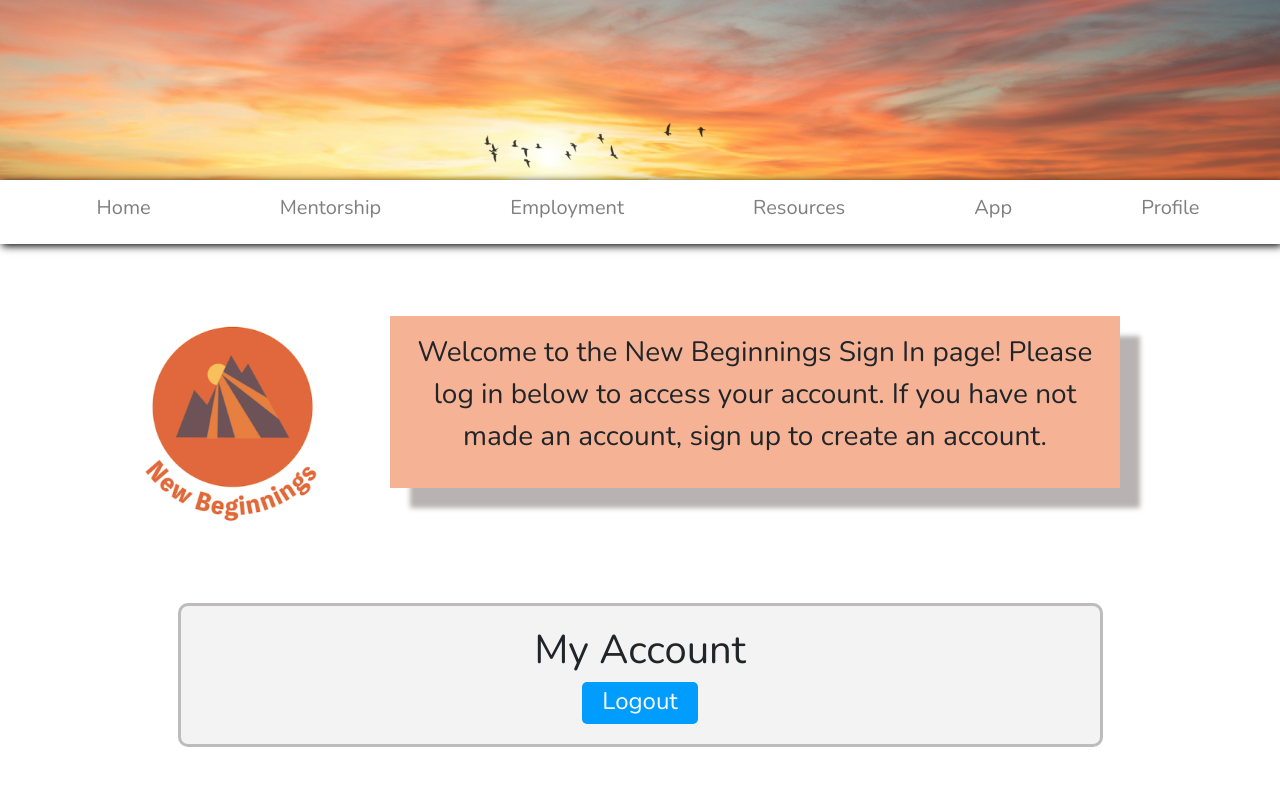
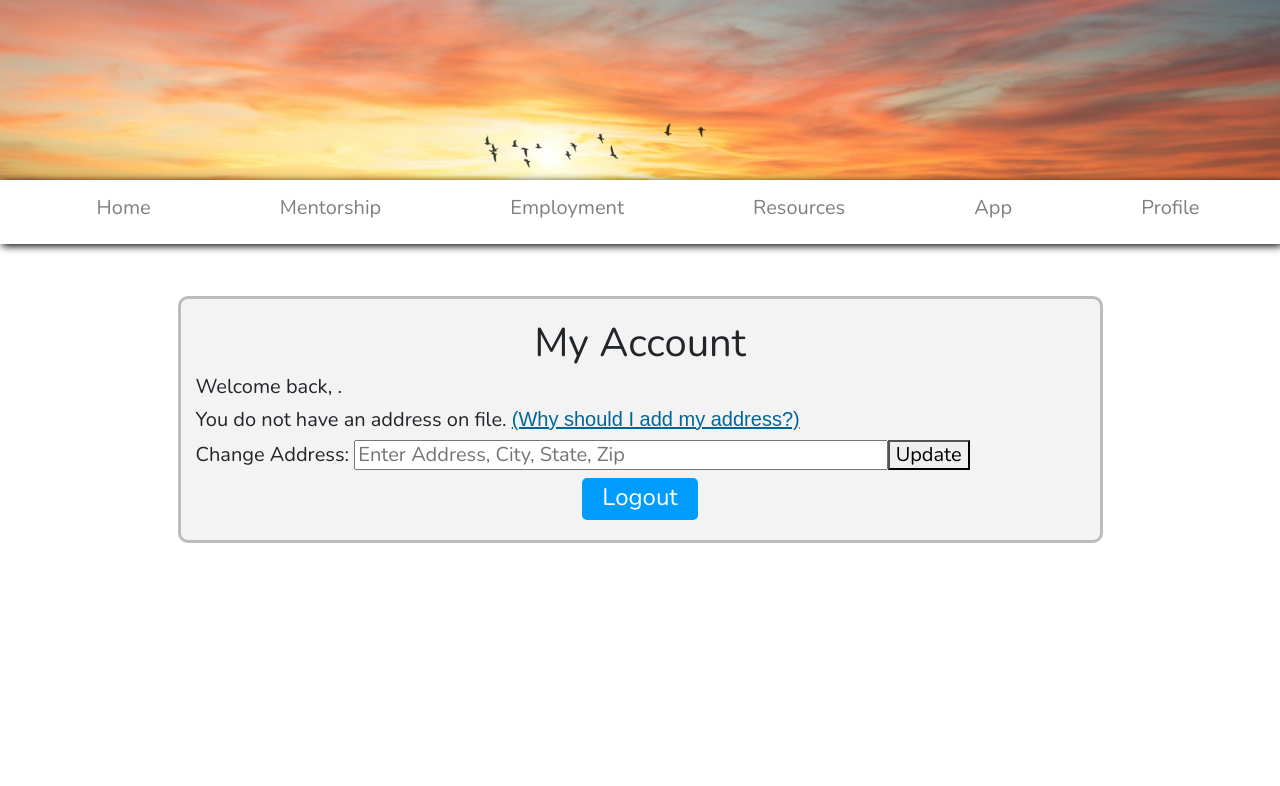
Before and after one commit to Enactus-New-Beginnings/new-beginnings-web-OLD, a React (Create React App) app: page /#/signin in a window 1280 px wide. Shown: the top 786 px of the page. Built offline with nearby package versions, Linux system fonts and the light colour scheme; no server answers; the database is empty; sample sign-in values are in the browser's storage.

Commit message:
Add ability for user to save address (optional)

```diff
--- a/src/App.js
+++ b/src/App.js
@@ -13,12 +13,31 @@ import { NavigationBar } from './components/NavigationBar';
 import { Helmet } from 'react-helmet';
 import "./styles.css";
 import firebase from './components/Firebase.js'
+import "firebase/database";
 
 function App(){
   const [logged, setLogged]=React.useState(false)
+  const [first, setFirst]=React.useState("")
+  const [last, setLast]=React.useState("")
+  const [address, setAddress]=React.useState("")
+  const [uid, setUid] = React.useState()
+  const [email, setEmail] = React.useState()
   firebase.auth().onAuthStateChanged((user) => {
     if (user) {
       setLogged(true)
+      firebase.database().ref().child("users").child(user.uid).get().then((snapshot) => {
+        if (snapshot.exists()) {
+          setFirst(snapshot.val().firstName)
+          setLast(snapshot.val().lastName)
+          setAddress(snapshot.val().address)
+          setUid(user.uid)
+          setEmail(snapshot.val().email)
+        } else {
+          console.log("No data available");
+        }
+      }).catch((error) => {
+        console.error(error);
+      })
     } else{
       setLogged(false)
     }
@@ -39,14 +58,14 @@ function App(){
          <Route path = "/" exact component = {Home} />
          <Route path = "/mentorship" exact component = {Mentorship} />
          <Route path = "/resources" >
-           <Resources/>
+           <Resources logged={logged}/>
          </Route>
          <Route path = "/employment" >
            <Employment/>
           </Route>
          <Route path = "/mobileapp" exact component = {MobileApp} />
-         <Route path = "/signin" exact  component = {()=><SignIn logged={logged}/>} logged={logged} />
-         <Route path = "/register" exact component = {()=><Register logged={logged}/>} logged={logged} />
+         <Route path = "/signin" exact  component = {()=><SignIn logged={logged} first={first} last={last} address={address} uid={uid} email={email}/>} logged={logged} />
+         <Route path = "/register" exact component = {()=><Register logged={logged} first={first} last={last} address={address} uid={uid} email={email}/>} logged={logged} />
 
         </Router>
 
--- /dev/null
+++ b/src/components/Profile.js
@@ -0,0 +1,74 @@
+import React from 'react';
+import firebase from './Firebase.js'
+import "firebase/auth";
+import "firebase/database";
+import Dialog from '@material-ui/core/Dialog';
+import DialogActions from '@material-ui/core/DialogActions';
+import DialogContent from '@material-ui/core/DialogContent';
+import DialogContentText from '@material-ui/core/DialogContentText';
+import DialogTitle from '@material-ui/core/DialogTitle';
+import Button from "@material-ui/core/Button";
+export default function Profile(props){
+    const [open, setOpen] = React.useState(false);
+    const [diagText, setDiagText] = React.useState("")
+    const [diagTitle, setDiagTitle] = React.useState("")
+    const [address, setAddress] = React.useState("")
+    let signOut = ()=>{
+        firebase.auth().signOut().then(() => {
+          // Sign-out successful.
+        }).catch((error) => {
+          // An error happened.
+        });
+      }
+      const explainLoc = () => {
+          setDiagTitle("Why do we ask for your location?")
+          setDiagText("This is an entirely optional feature which allows us to display all resources found on our \"Resources\" and \"Employment\" tabs in ascending order based on how close they are to your location.")
+        setOpen(true);
+      };
+      const updateAddressSuccess = ()=>{
+        firebase.database().ref('users/'+props.uid).set({
+            firstName: props.first,
+            lastName: props.last,
+            email: props.email,
+            address: address
+          });
+          setDiagTitle("Updated address successfully")
+          setDiagText("Your address has successfully been saved to our database. You may need to refresh this page to see changes.")
+          setOpen(true)
+      }
+      const handleClose = () => {
+        setOpen(false);
+      };
+      const addressOnChange=(event)=>{
+          setAddress(event.target.value)
+      }
+    return(<div>
+        <h1>My Account</h1>
+        <h5 style={{textAlign: 'left'}}>Welcome back, {props.first} {props.last}.</h5>
+        {(props.address!=null&&props.address!=="")?<h5 style={{textAlign: 'left'}}>Your address on file is {props.address}</h5>:
+                                <h5 style={{textAlign: 'left'}}>You do not have an address on file. <button className="link" onClick={explainLoc}>(Why should I add my address?)</button></h5>}
+        <h5 style={{textAlign: 'left'}}>
+            Change Address: <input onChange={addressOnChange} style={{width: "60%"}} type="text" placeholder="Enter Address, City, State, Zip" name="First" id="first" required></input>
+            <button onClick={updateAddressSuccess}>Update</button>
+        </h5>
+        <Dialog
+        open={open}
+        onClose={handleClose}
+        aria-labelledby="alert-dialog-title"
+        aria-describedby="alert-dialog-description"
+        >
+            <DialogTitle id="alert-dialog-title">{diagTitle}</DialogTitle>
+            <DialogContent>
+            <DialogContentText id="alert-dialog-description">
+                {diagText}
+            </DialogContentText>
+            </DialogContent>
+            <DialogActions>
+            <Button onClick={handleClose} color="primary">
+                OK
+            </Button>
+            </DialogActions>
+        </Dialog>
+        <button className = "sign-in" style={{paddingLeft:"20px",paddingRight:"20px"}} onClick = {signOut}> <h4>Logout</h4> </button>
+      </div>)
+}
--- a/src/components/Register.js
+++ b/src/components/Register.js
@@ -5,10 +5,12 @@ import { GoogleLogin } from 'react-google-login';
 import '../styles.css'
 import './Home.css'
 import firebase from './Firebase.js'
+import Profile from './Profile'
 
 // Add the Firebase services that you want to use
 
 import "firebase/auth";
+import "firebase/database";
 
 export class Register extends Component {
   state = {
@@ -16,10 +18,16 @@ export class Register extends Component {
     Password: "",
     First: "",
     Last: "",
+    Address: "",
     message: "",
     emailvalid:true,
     googleEmailValid:true,
-    isLogged:false
+    isLogged:false,
+    userFirst: "",
+    userLast: "",
+    userAddress: "",
+    userEmail:"",
+    uid: ""
   };
   signOut = ()=>{
     firebase.auth().signOut().then(() => {
@@ -51,6 +59,12 @@ export class Register extends Component {
         .then((userCredential) => {
           // Signed in
           console.log(userCredential.user);
+          firebase.database().ref('users/'+userCredential.user.uid).set({
+            firstName: this.state.First,
+            lastName: this.state.Last,
+            email: this.state.Email,
+            address: this.state.Address
+          })
           // ...
         })
         .catch((error) => {
@@ -77,16 +91,13 @@ export class Register extends Component {
   googleFailure = (response) =>{
     console.log(response);
   }
-  componentDidUpdate(prevProps) {
-    console.log(this.props.logged, prevProps.logged)
-    if(this.props.logged!==prevProps.logged)
-    {
-      console.log(this.props.logged, prevProps.logged)
-      this.setState({isLogged:this.props.logged})
-    }
-  }
   componentDidMount(){
-    this.setState({isLogged:this.props.logged})
+    this.setState({isLogged:this.props.logged,
+      userFirst: this.props.first,
+      userLast: this.props.last,
+      userAddress: this.props.address,
+      uid: this.props.uid,
+      userEmail: this.props.email})
   }
   render(){
       return (
@@ -94,10 +105,11 @@ export class Register extends Component {
             <div className = "space80"></div>
               <Row className = "outline" onClick = {this.handleClick}>
                 <Col className = "centered">
-                  {this.state.isLogged?<div>
-                    <h1>My Account</h1>
-                    <button className = "sign-in" style={{paddingLeft:"20px",paddingRight:"20px"}} onClick = {this.signOut}> <h4>Logout</h4> </button>
-                  </div>:
+                  {this.state.isLogged?<Profile first={this.state.userFirst}
+                  last={this.state.userLast}
+                  address={this.state.userAddress}
+                  uid={this.state.uid}
+                  email={this.state.userEmail}/>:
                   <div>
                     <h2>Creating Your Account</h2>
                     <div className = "space20"></div>
@@ -138,6 +150,15 @@ export class Register extends Component {
                             <input type="password" onChange = {this.getValue} placeholder="Enter Password" name="Password" id="password" required></input>
                           </h5>
                       </Row>
+                      <div className = "space20"> </div>
+                      <Row className = "signin_padding">
+                        <h4>Address (Optional): </h4>
+                      </Row>
+                      <Row>
+                          <h5>
+                            <input type="text" onChange = {this.getValue} placeholder="Enter Address, City, State, Zip" name="Address" id="address"></input>
+                          </h5>
+                      </Row>
                       {this.state.message==="success"? <p className = "signin-success">Successfully created an account</p>: this.state.message==="error"? <p className = "createAcc-error">Make sure everything is typed correctly</p>: this.state.message==="emailInvalid"? <p className = "createAcc-error">Account already exists for that email. Try using another email.</p>: <p className = "createAcc-error"><br></br></p>}
                         <button className = "sign-in" style={{paddingLeft:"20px",paddingRight:"20px"}} onClick = {this.handleSubmit}> <h4>Create Account</h4> </button>
                         <div className = "space10"></div>
--- a/src/components/Resources.js
+++ b/src/components/Resources.js
@@ -215,7 +215,8 @@ let defaultSort=({setData}, {setOpen}, {setHouse}, {setFood}, {setCloth}, {setTa
      });
      setOpen(false)
 }
-export default function Resources() {
+export default function Resources(props) {
+    console.log(props.logged)
     //localStorage.clear()
     const [open, setOpen] = React.useState(false);
     const [data, setData] = React.useState([]);
--- a/src/components/SignIn.js
+++ b/src/components/SignIn.js
@@ -3,6 +3,7 @@ import {Row, Col, Container} from 'react-bootstrap';
 import logo from '../assets/logo.png';
 import {Link} from 'react-router-dom'
 import { GoogleLogin } from 'react-google-login';
+import Profile from './Profile'
 import '../styles.css'
 import '../components/Home.css'
 import firebase from './Firebase.js'
@@ -14,7 +15,12 @@ export class SignIn extends Component {
     Email: null,
     Password: null,
     message: "",
-    isLogged: false
+    isLogged: false,
+    userFirst: "",
+    userLast: "",
+    userAddress: "",
+    userEmail:"",
+    uid: ""
   };
   signOut = ()=>{
     firebase.auth().signOut().then(() => {
@@ -66,22 +72,19 @@ export class SignIn extends Component {
   googleFailure = (response) => {
     console.log(response);
   }
-  componentDidUpdate(prevProps) {
-    console.log(this.props.logged, prevProps.logged)
-    if(this.props.logged!==prevProps.logged)
-    {
-      console.log(this.props.logged, prevProps.logged)
-      this.setState({isLogged:this.props.logged})
-    }
-  }
   componentDidMount(){
-    this.setState({isLogged:this.props.logged})
+    this.setState({isLogged:this.props.logged,
+      userFirst: this.props.first,
+      userLast: this.props.last,
+      userAddress: this.props.address,
+      uid: this.props.uid,
+      userEmail: this.props.email})
   }
     render(){
 
         return (
           <Container fluid className = 'container'>
-              <Row>
+              {this.state.isLogged?<div></div>:<div><Row>
                 <div className = "home-padding"></div>
                     <Col xs={12} sm={12} md={12} lg={5} xl={3} >
                         <img className = "home-logo" src={logo} alt=""/> </Col>
@@ -95,14 +98,15 @@ export class SignIn extends Component {
                         </div>
                     </Col>
                 </Row>
-                <div className = "space80"></div>
+                <div className = "space80"></div></div>}
 
                 <Row className = "outline">
                   <Col className = "centered">
-                  {this.state.isLogged?<div>
-                    <h1>My Account</h1>
-                    <button className = "sign-in" style={{paddingLeft:"20px",paddingRight:"20px"}} onClick = {this.signOut}> <h4>Logout</h4> </button>
-                  </div>:<div>
+                  {this.state.isLogged?<Profile first={this.state.userFirst}
+                  last={this.state.userLast}
+                  address={this.state.userAddress}
+                  uid={this.state.uid}
+                  email={this.state.userEmail}/>:<div>
                       <h2>Account Login</h2>
                       <div className = "space20"></div>
                       <div className = "space10"> </div>
--- a/src/styles.css
+++ b/src/styles.css
@@ -125,7 +125,17 @@ input:-webkit-autofill{
     border-radius:5px;
     outline:none;
 }
-
+.link{
+    background: none!important;
+    border: none;
+    padding: 0!important;
+    /*optional*/
+    font-family: arial, sans-serif;
+    /*input has OS specific font-family*/
+    color: #069;
+    text-decoration: underline;
+    cursor: pointer;
+  }
 .signin-error{
     padding-left:140px;
     font-size:16px;
```
